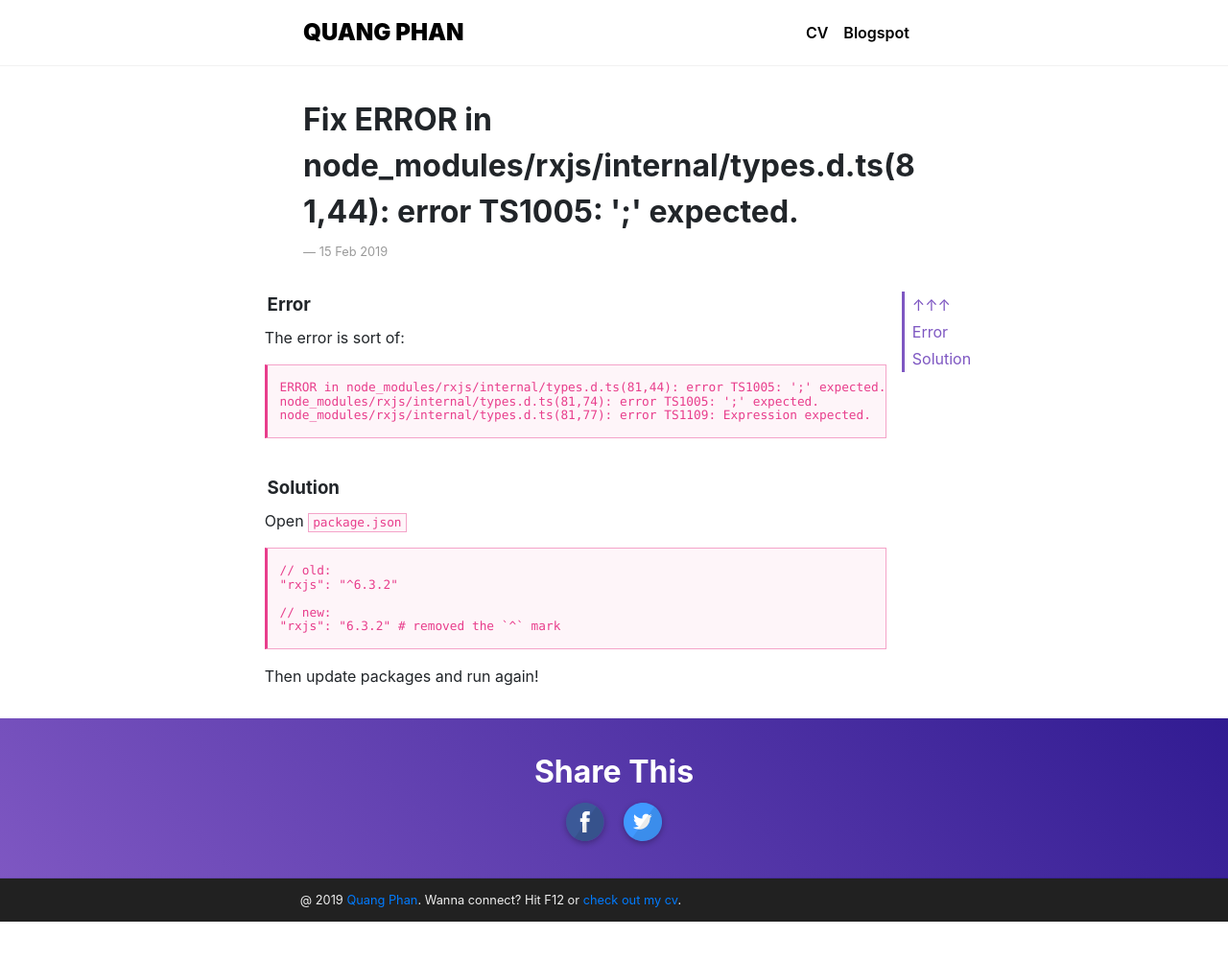
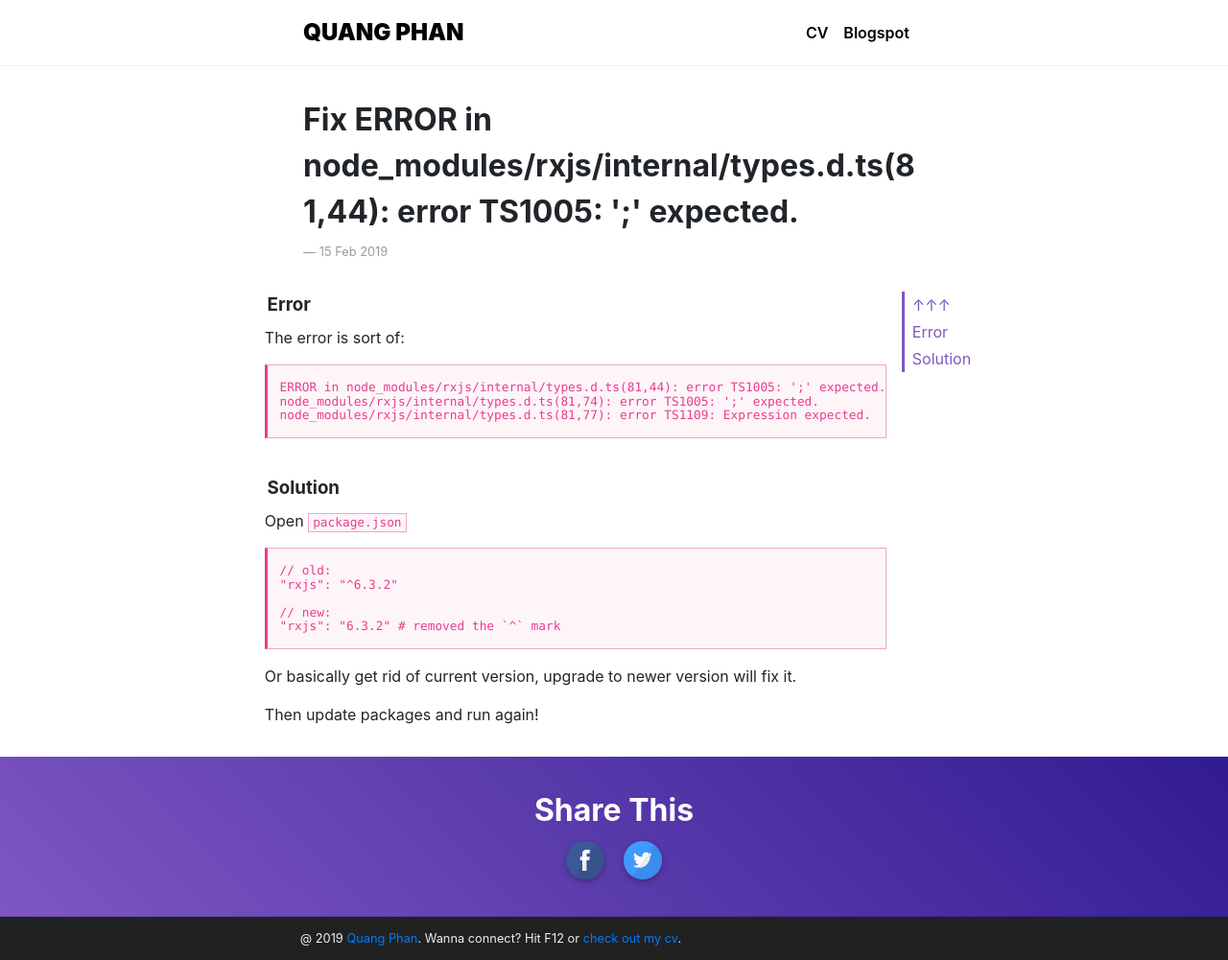
Before and after one commit to oclockvn/oclockvn.github.io, a Jekyll site: the page built from _posts/2019-02-15-fix-error-rxjs-types-ts-semicolon-missing.md, in a window 1280 px wide. Shown: the whole page at 96% size. Built offline with Jekyll 4.4.1, drawn with Linux system fonts in a browser that asks for light colours; comment, search, counter and statistics services are not loaded; before the commit the page ends 961 px from its top, so only the background shows below that.

Commit message:
Update 2019-02-15-fix-error-rxjs-types-ts-semicolon-missing.md

````diff
--- a/_posts/2019-02-15-fix-error-rxjs-types-ts-semicolon-missing.md
+++ b/_posts/2019-02-15-fix-error-rxjs-types-ts-semicolon-missing.md
@@ -27,4 +27,6 @@ Open `package.json`
 "rxjs": "6.3.2" # removed the `^` mark
 ```
 
+Or basically get rid of current version, upgrade to newer version will fix it.
+
 Then update packages and run again!
````
